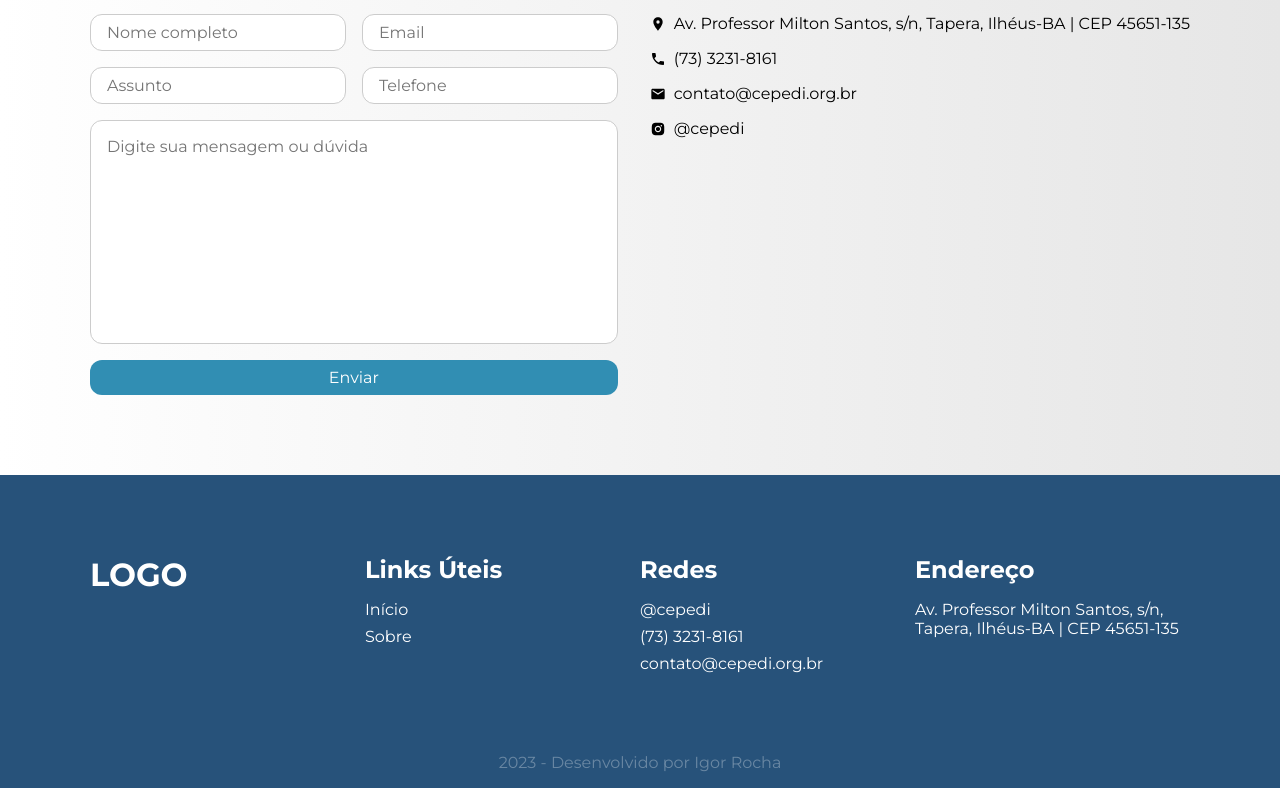
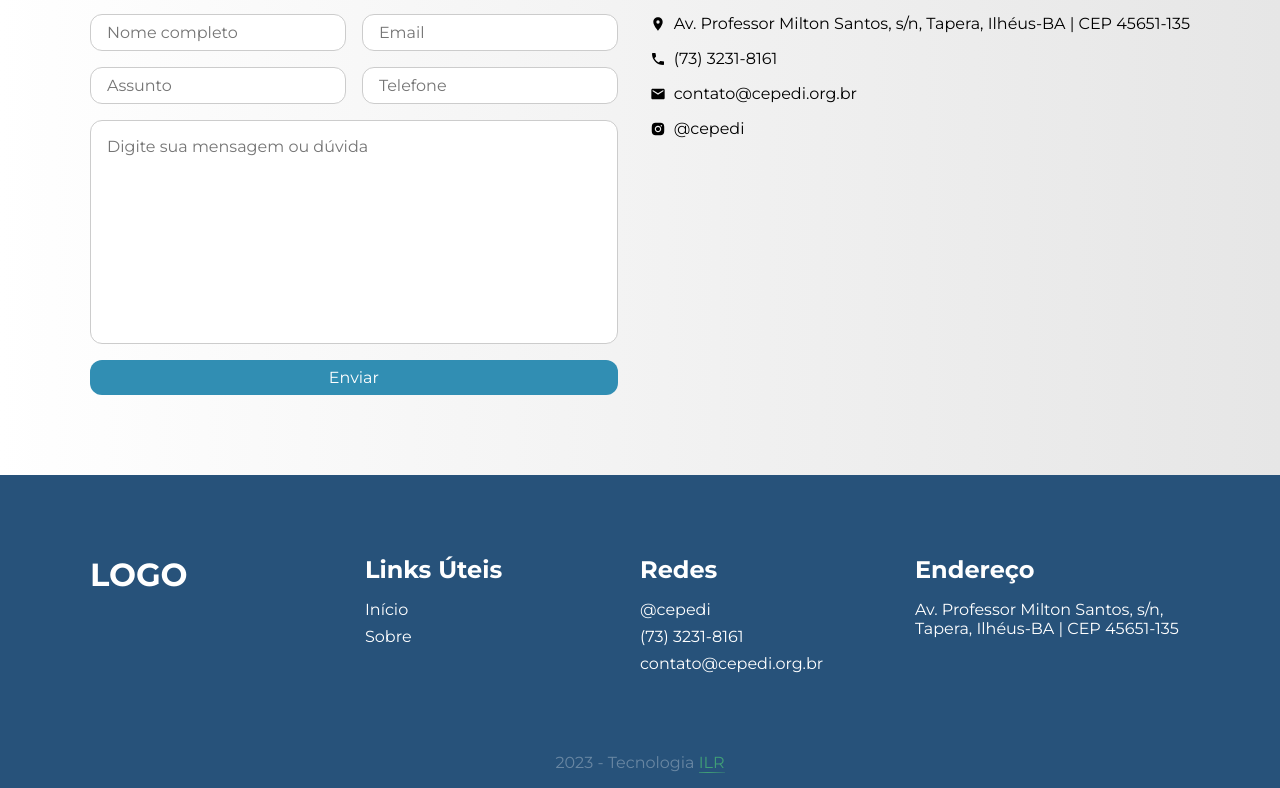
Before and after one commit to igorroc/residencia-next, a Next.js app: page /contato in a window 1280 px wide. Shown: the part 384-1172 px from the top of the page. Built offline with nearby package versions, Linux system fonts and the light colour scheme.

Commit message:
fix: Footer copy

```diff
--- a/src/components/Footer/footer.module.css
+++ b/src/components/Footer/footer.module.css
@@ -47,5 +47,70 @@
 	display: flex;
 	align-items: center;
 	justify-content: center;
+}
+
+.footerCopy span {
 	opacity: 0.3;
 }
+
+.animatedCopy {
+	position: relative;
+	z-index: 1;
+	display: inline-block;
+	width: fit-content;
+	color: #5aeb73;
+	opacity: 0.5;
+	transition: all 300ms ease-out;
+}
+
+.animatedCopy:after {
+	content: "";
+	position: absolute;
+	z-index: -1;
+	left: 0;
+	bottom: -1px;
+	width: 100%;
+	height: 1px;
+	background: linear-gradient(90deg, #5aeb73, #0000, #5aeb73);
+	background-size: 200% 100%;
+	animation: CustomAnimation 1s ease-in-out infinite reverse;
+}
+
+.animatedCopy:before {
+	content: "";
+	position: absolute;
+	z-index: -1;
+	left: 0;
+	bottom: -1px;
+	width: 100%;
+	height: 1px;
+	background-color: #5aeb73;
+	opacity: 0;
+	transition: all 300ms ease-out;
+}
+
+.animatedCopy:hover {
+	color: #232323;
+	font-weight: bold;
+	padding: 0 5px;
+	opacity: 1;
+}
+
+.animatedCopy:hover:after {
+	animation-play-state: paused;
+}
+
+.animatedCopy:hover:before {
+	bottom: 0;
+	opacity: 1;
+	height: 100%;
+}
+
+@keyframes CustomAnimation {
+	0% {
+		background-position-x: -100%;
+	}
+	100% {
+		background-position-x: 100%;
+	}
+}
--- a/src/components/Footer/index.tsx
+++ b/src/components/Footer/index.tsx
@@ -43,7 +43,12 @@
 				</div>
 			</div>
 			<div className={styles.footerCopy}>
-				<p>{currentYear} - Desenvolvido por Igor Rocha</p>
+				<p>
+					<span>{currentYear} - Tecnologia </span>
+					<Link href="https://ilrocha.com" className={styles.animatedCopy}>
+						ILR
+					</Link>
+				</p>
 			</div>
 		</footer>
 	)
```
